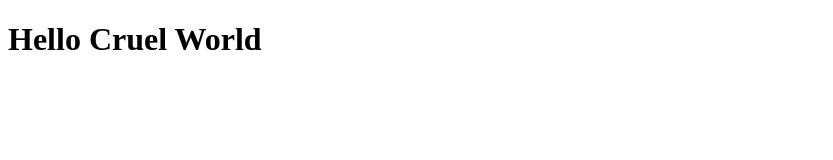
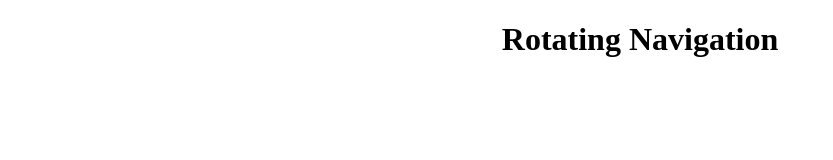
Before and after one commit to SaVanceX/rotating-navigation, a plain HTML site: page index.html in a window 1280 px wide. Shown: the whole page, without its empty margins (0-833 px from the left). Drawn offline with Linux system fonts and the light colour scheme.

Commit message:
Link style and script tag, update html

```diff
--- a/index.html
+++ b/index.html
@@ -3,9 +3,11 @@
   <head>
     <meta charset="UTF-8" />
     <meta name="viewport" content="width=device-width, initial-scale=1.0" />
-    <title>Document</title>
+    <title>Rotating Navigation</title>
+    <link rel="stylesheet" href="style.css" />
   </head>
   <body>
-    <h1>Hello Cruel World</h1>
+    <h1>Rotating Navigation</h1>
+    <script src="script.js"></script>
   </body>
 </html>
```
